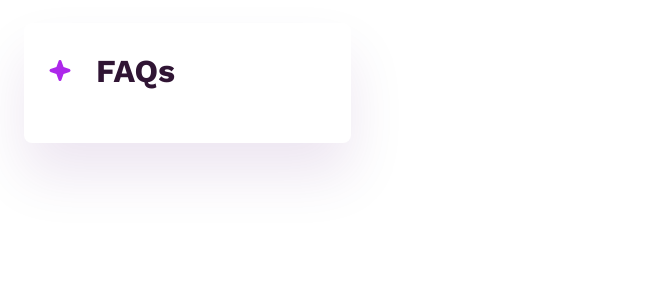
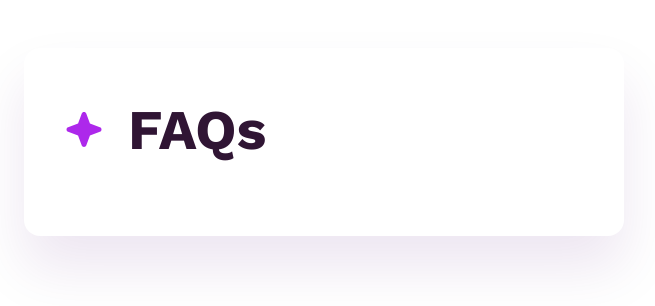
Before and after one commit to Edanriell/FaqAccordion, a Nuxt app in the folder client/: page /main-page/ui in a window 1280 px wide. Shown: the part 120-426 px from the top of the page, without its empty margins (0-655 px from the left). Built offline with nearby package versions, Linux system fonts and the light colour scheme.

Commit message:
finished page ui

```diff
--- a/client/pages/main-page/ui.vue
+++ b/client/pages/main-page/ui.vue
@@ -1,7 +1,7 @@
 <script setup lang="ts"></script>
 <template>
 	<section
-		class="shadow-page rounded-[0.8rem] p-[2.4rem] w-full max-w-[32.7rem] bg-white-50 mx-[2.4rem] mt-[14.25rem] z-10"
+		class="shadow-page rounded-[0.8rem] md:rounded-[1.6rem] p-[2.4rem] md:p-[4rem] w-full max-w-[32.7rem] md:max-w-[60rem] bg-white-50 mx-[2.4rem] mt-[14.25rem] md:mt-[16.75rem] z-10"
 	>
 		<header class="flex flex-row items-center justify-start gap-x-[2.4rem] mb-[2.4rem]">
 			<svg
@@ -10,13 +10,29 @@
 				viewBox="0 0 24 25"
 				fill="none"
 				xmlns="http://www.w3.org/2000/svg"
+				class="md:hidden"
 			>
 				<path
 					d="M22.5 12.5C22.5024 12.8076 22.4089 13.1083 22.2324 13.3604C22.056 13.6124 21.8055 13.8032 21.5156 13.9062L15.5681 16.0691L13.4062 22.0156C13.2997 22.3027 13.1078 22.5503 12.8565 22.7251C12.6051 22.8999 12.3062 22.9936 12 22.9936C11.6938 22.9936 11.3949 22.8999 11.1435 22.7251C10.8922 22.5503 10.7003 22.3027 10.5937 22.0156L8.43093 16.0625L2.48437 13.9062C2.1973 13.7997 1.94972 13.6078 1.77489 13.3565C1.60006 13.1051 1.50635 12.8062 1.50635 12.5C1.50635 12.1938 1.60006 11.8949 1.77489 11.6435C1.94972 11.3922 2.1973 11.2003 2.48437 11.0937L8.4375 8.93093L10.5937 2.98437C10.7003 2.6973 10.8922 2.44972 11.1435 2.27489C11.3949 2.10006 11.6938 2.00635 12 2.00635C12.3062 2.00635 12.6051 2.10006 12.8565 2.27489C13.1078 2.44972 13.2997 2.6973 13.4062 2.98437L15.5691 8.9375L21.5156 11.0937C21.8055 11.1968 22.056 11.3876 22.2324 11.6396C22.4089 11.8916 22.5024 12.1924 22.5 12.5Z"
 					fill="#AD28EB"
 				/>
 			</svg>
-			<h1 class="font-workSans font-bold text-[3.2rem] text-revolver-950 uppercase">
+			<svg
+				width="40"
+				height="41"
+				viewBox="0 0 40 41"
+				fill="none"
+				xmlns="http://www.w3.org/2000/svg"
+				class="hidden md:block"
+			>
+				<path
+					d="M37.5 20.5C37.504 21.0127 37.3481 21.5139 37.0541 21.934C36.7601 22.354 36.3425 22.672 35.8594 22.8438L25.9469 26.4484L22.3438 36.3594C22.1662 36.8378 21.8464 37.2505 21.4275 37.5418C21.0085 37.8332 20.5104 37.9894 20 37.9894C19.4897 37.9894 18.9916 37.8332 18.5726 37.5418C18.1536 37.2505 17.8339 36.8378 17.6563 36.3594L14.0516 26.4375L4.14066 22.8438C3.66221 22.6662 3.24958 22.3464 2.95819 21.9274C2.66681 21.5085 2.51062 21.0103 2.51062 20.5C2.51062 19.9897 2.66681 19.4915 2.95819 19.0726C3.24958 18.6536 3.66221 18.3338 4.14066 18.1563L14.0625 14.5516L17.6563 4.64063C17.8339 4.16218 18.1536 3.74955 18.5726 3.45816C18.9916 3.16677 19.4897 3.01059 20 3.01059C20.5104 3.01059 21.0085 3.16677 21.4275 3.45816C21.8464 3.74955 22.1662 4.16218 22.3438 4.64063L25.9485 14.5625L35.8594 18.1563C36.3425 18.328 36.7601 18.646 37.0541 19.066C37.3481 19.4861 37.504 19.9873 37.5 20.5Z"
+					fill="#AD28EB"
+				/>
+			</svg>
+			<h1
+				class="font-workSans font-bold text-[3.2rem] md:text-[5.6rem] text-revolver-950 uppercase"
+			>
 				Faq<span class="lowercase">s</span>
 			</h1>
 		</header>
--- a/client/routes/index.vue
+++ b/client/routes/index.vue
@@ -1,7 +1,8 @@
 <script lang="ts" setup>
 	import { MainPage } from "~/pages";
+
 	definePageMeta({
-		layout: "main-layout"
+		layout: "main-layout-ui"
 	});
 </script>
 
```
Also changed, not shown: client/layouts/main-layout/ui.vue (renamed from client/layouts/main-layout/MainLayout.vue).
